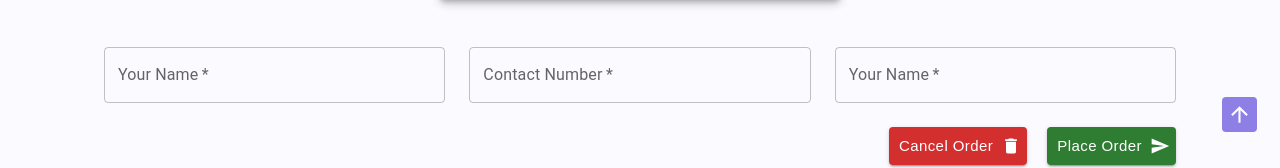
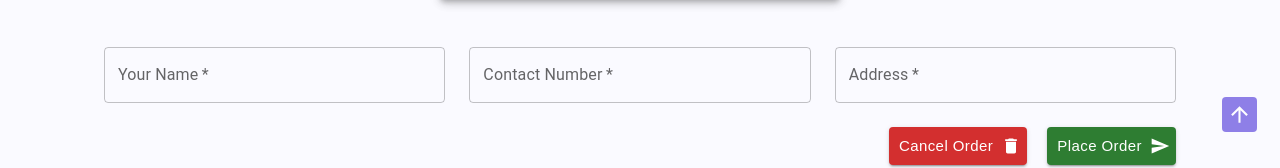
Before and after one commit to AshanSandeep06/Food-Shop-System, a React (Create React App) app in the folder frontend/: page /placeOrder in a window 1280 px wide. Shown: the part 649-817 px from the top of the page. Built offline with nearby package versions, Linux system fonts and the light colour scheme.

Commit message:
Content Updated in PlaceOrder Component

```diff
--- a/frontend/src/pages/PlaceOrder/PlaceOrder.tsx
+++ b/frontend/src/pages/PlaceOrder/PlaceOrder.tsx
@@ -94,10 +94,10 @@ const PlaceOrder = () => {
           },
 
           {
-            label: "Your Name",
+            label: "Address",
             textFieldType: "text",
-            name: "name",
-            placeHolderText: "Your Name",
+            name: "address",
+            placeHolderText: "Address",
           },
         ]}
         buttonsArray={[
```
